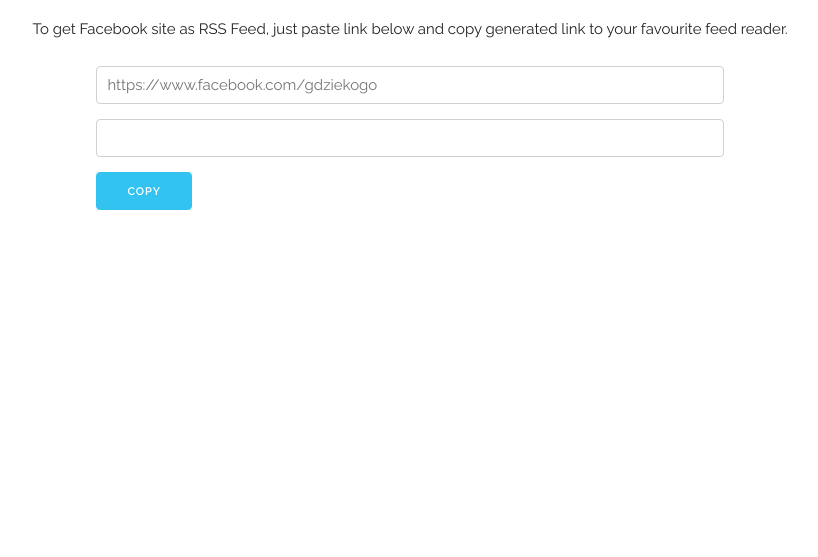
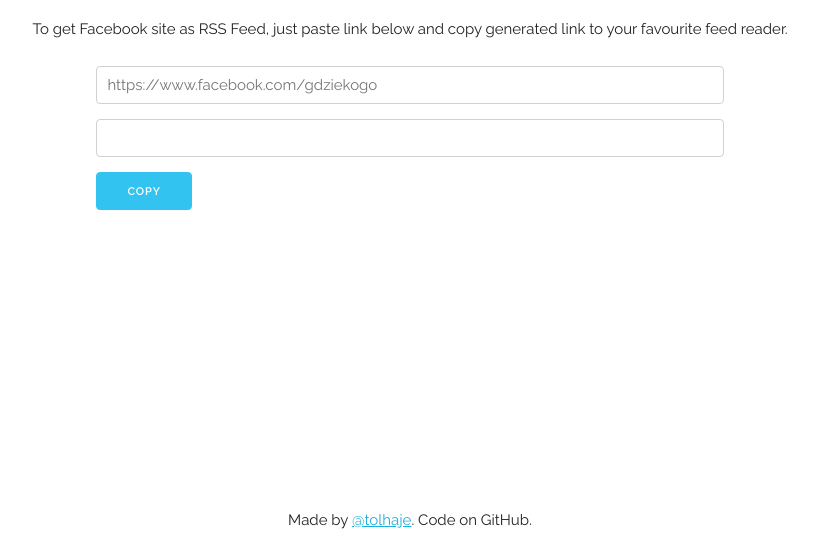
Before and after one commit to marostr/fb-rss, a plain HTML site: page public/index.html in a window 1280 px wide. Shown: the part 243-800 px from the top of the page, without its empty margins (230-1048 px from the left). Drawn offline with Linux system fonts and the light colour scheme.

Commit message:
Add footer

```diff
--- a/public/index.html
+++ b/public/index.html
@@ -21,13 +21,35 @@
   –––––––––––––––––––––––––––––––––––––––––––––––––– -->
   <link rel="stylesheet" href="css/normalize.css">
   <link rel="stylesheet" href="css/skeleton.css">
-
+  <style>
+    html, body {
+      height: 100%;
+    }
+    .table-container {
+      display: table;
+      height: 100%;
+      width: 100%;
+    }
+    .table-block {
+      display: table-row;
+      height: 1px;
+    }
+    .footer-push {
+      height: auto;
+    }
+    #footer {
+      /* Placeholder footer styles */
+      text-align: center;
+    }
+  </style>
   <!-- Favicon
   –––––––––––––––––––––––––––––––––––––––––––––––––– -->
   <link rel="icon" type="image/png" href="images/favicon.png">
 
 </head>
 <body>
+  <div class="table-container">
+    <div class="table-block footer-push">
 
   <!-- Primary Page Layout
   –––––––––––––––––––––––––––––––––––––––––––––––––– -->
@@ -46,6 +68,19 @@
             </div>
           </div>
         </div>
+      </div>
+    </div>
+
+
+    <div class="table-block">
+      <!-- Page Footer Layout
+      –––––––––––––––––––––––––––––––––––––––––––––––––– -->
+      <div class="container">
+        <footer id="footer" class="twelve columns">
+          <p>Made by <a href="https://github.com/tolhaje">@tolhaje</a>. Code on GitHub.</p>
+        </footer>
+      </div> <!-- end footer div.container -->
+    </div>  <!-- end footer div.table-block -->
   </div>
 
   <!-- JS
```
Lines whose indentation alone changed are shown as unchanged.
